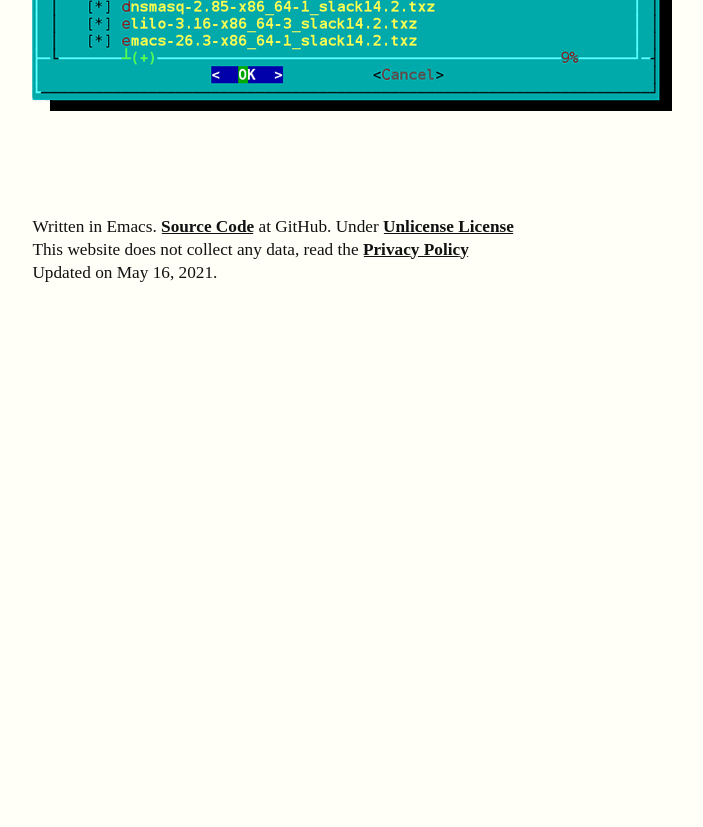
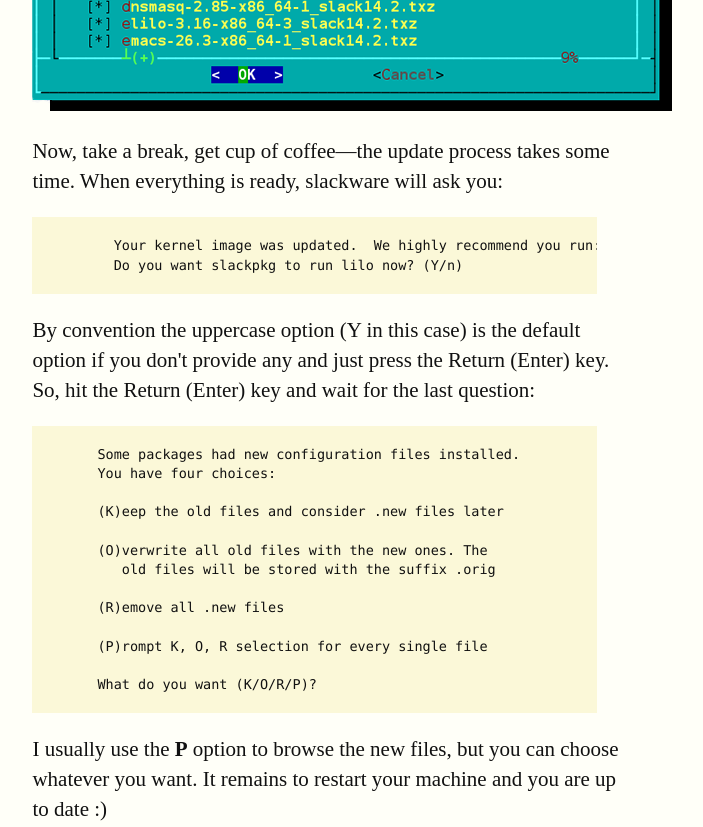
Before and after one commit to mnmlistspace/mnmlistspace, a plain HTML site: page slackware/update.html in a window 1280 px wide. Shown: the part 2100-2927 px from the top of the page, without its empty margins (70-773 px from the left). Before the commit the page ends 2394 px from the top, so only its background shows below. Drawn offline with Linux system fonts and the light colour scheme.

Commit message:
content fix: slackware update

```diff
--- a/slackware/update.html
+++ b/slackware/update.html
@@ -37,12 +37,34 @@
         <pre><code>
           # <b>slackpkg install-new</b>
         </code></pre>
-	<img src="/images/packages_to_install.png" loading="lazy" alt="install new packages" />
+	<img src="/images/packages_to_install.png" loading="lazy" alt="screenshotof install new packages" />
         <p>Upgrade the whole system:</p>
         <pre><code>
           # <b>slackpkg upgrade-all</b>
         </code></pre>
-	<img src="/images/choose_packages_to_upgrade.png" loading="lazy" alt="install new packages" />
+	<img src="/images/choose_packages_to_upgrade.png" loading="lazy" alt="screenshot of upgrade packages" />
+	<p>Now, take a break, get cup of coffee—the update process takes some time. When everything is ready, slackware will ask  you:</p>
+	 <pre><code>
+          Your kernel image was updated.  We highly recommend you run: lilo
+	  Do you want slackpkg to run lilo now? (Y/n)
+         </code></pre>
+	<p>By convention the uppercase option (Y in this  case) is the default option if you don't provide any and just press the Return (Enter) key. So, hit the Return (Enter) key and wait for the last question:</p>
+	 <pre><code>
+        Some packages had new configuration files installed.
+	You have four choices:
+
+	(K)eep the old files and consider .new files later
+
+	(O)verwrite all old files with the new ones. The
+	   old files will be stored with the suffix .orig
+
+	(R)emove all .new files
+
+	(P)rompt K, O, R selection for every single file
+
+	What do you want (K/O/R/P)?
+         </code></pre>
+	 <p>I usually use the <b>P</b> option to browse the new files, but you can choose whatever you want. It remains to restart your machine and you are up to date :)</p>
       </section>
     </article>
     <footer>
```
